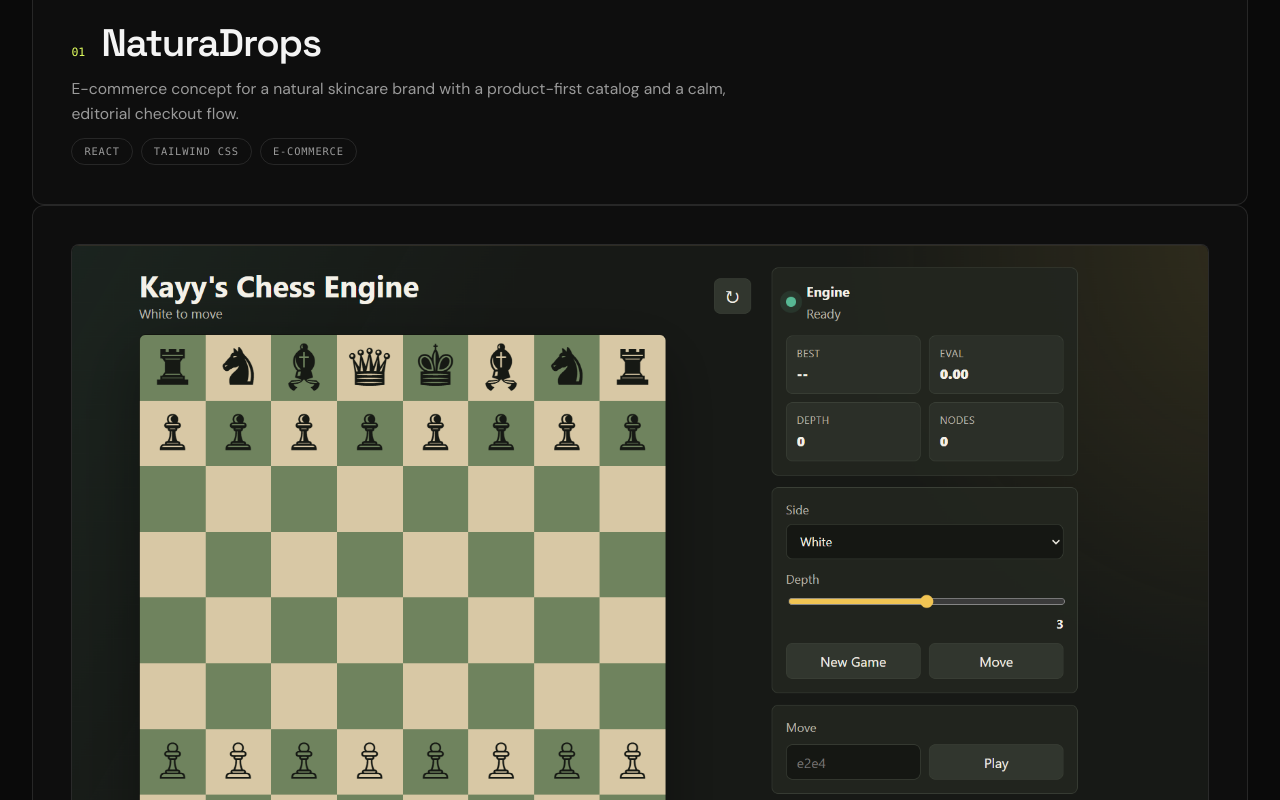
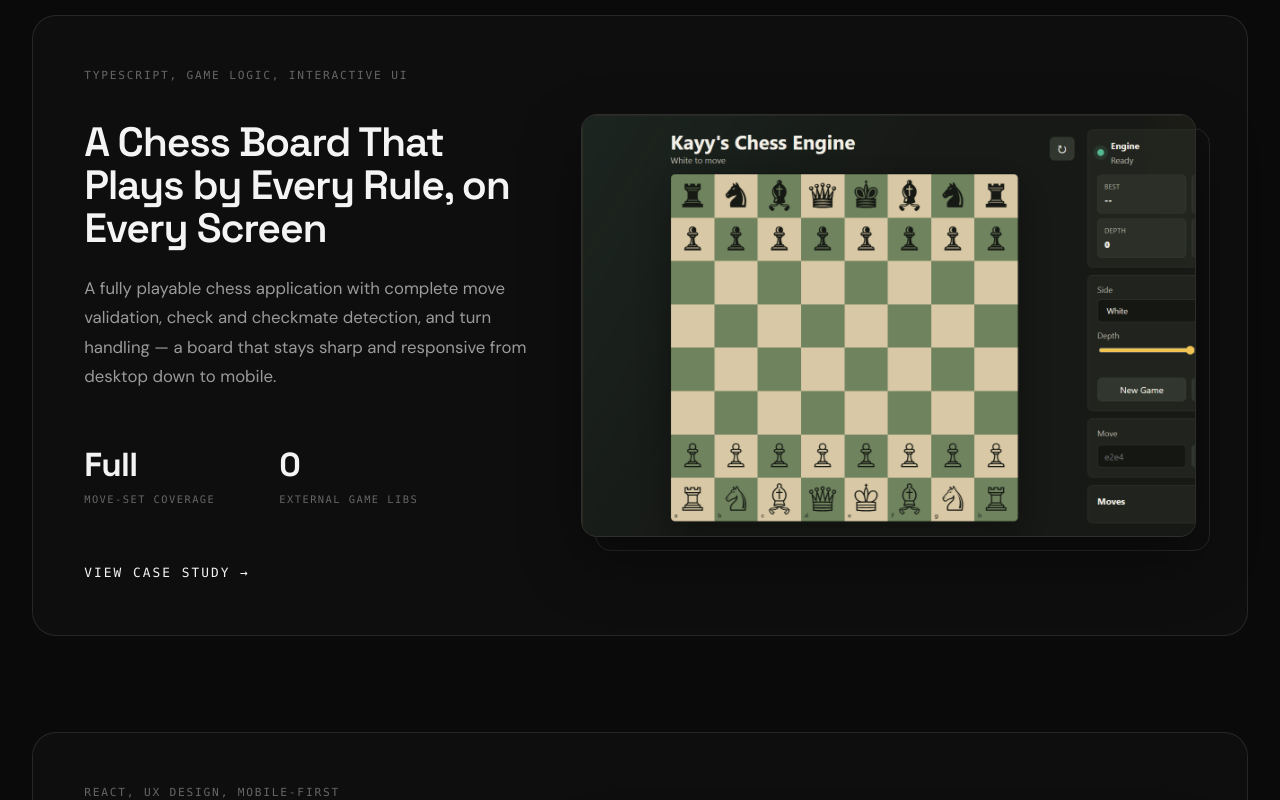
Before and after one commit to kayy-eci/PersonalPortofolio, a React (Vite) app: page / in a window 1280 px wide. Shown: the part 1820-2620 px from the top of the page. Built offline with nearby package versions, Linux system fonts and the light colour scheme.

Commit message:
add card for thw featured works

```diff
--- a/src/App.css
+++ b/src/App.css
@@ -209,16 +209,26 @@
 .work {
   padding-top: 10rem;
 }
-.work-head {
+.featured-head {
   display: flex;
   align-items: flex-end;
   justify-content: space-between;
   gap: 2rem;
-  margin-bottom: 5rem;
+  margin-bottom: 4.5rem;
 }
-.work-head h2 {
-  font-size: clamp(2rem, 4vw, 3.5rem);
-  margin: 0.75rem 0 0;
+.featured-heading {
+  font-size: clamp(2.75rem, 7vw, 6.25rem);
+  font-weight: 700;
+  letter-spacing: -0.02em;
+  line-height: 0.95;
+  margin: 0;
+}
+.featured-heading-solid {
+  color: var(--text-heading);
+}
+.featured-heading-outline {
+  color: transparent;
+  -webkit-text-stroke: 0.022em var(--text-heading);
 }
 .work-count {
   font-family: var(--font-mono);
@@ -228,124 +238,126 @@
   color: var(--muted);
   white-space: nowrap;
 }
-.stack-cards {
+/* Featured work cards */
+.featured-list {
   display: flex;
   flex-direction: column;
+  gap: 6rem;
 }
-.stack-card {
+.featured-card {
+  display: grid;
+  grid-template-columns: 42fr 58fr;
+  align-items: center;
+  gap: clamp(2.5rem, 4vw, 4.5rem);
+  background: #0e0e0e;
+  border: 1px solid var(--border-color);
+  border-radius: 24px;
+  padding: clamp(1.75rem, 4vw, 4rem);
+}
+.featured-info {
   display: flex;
   flex-direction: column;
-  justify-content: center;
-  gap: 1.75rem;
-  min-height: 92svh;
-  background: #0e0e0e;
-  border: 1px solid var(--border-color);
-  border-radius: 12px;
-  padding: clamp(1.25rem, 3vw, 2.5rem);
-  will-change: transform;
+  align-items: flex-start;
 }
-.stack-media {
-  position: relative;
-  aspect-ratio: 16 / 9;
-  overflow: hidden;
-  border-radius: 8px;
-  background: var(--bg-elev);
-  border: 1px solid var(--border-color);
+.featured-category {
+  font-family: var(--font-mono);
+  font-size: 0.7rem;
+  letter-spacing: 0.16em;
+  text-transform: uppercase;
+  color: var(--muted);
+  margin-bottom: 2.25rem;
 }
-.stack-media img {
-  width: 100%;
-  height: 100%;
-  object-fit: cover;
-  display: block;
-  transition: transform 0.8s cubic-bezier(0.16, 1, 0.3, 1);
+.featured-title {
+  font-size: clamp(2rem, 3.2vw, 3.1rem);
+  line-height: 1.05;
+  margin: 0 0 1.5rem;
 }
-.stack-card:hover .stack-media img {
-  transform: scale(1.02);
+.featured-desc {
+  font-size: 1.05rem;
+  line-height: 1.75;
+  color: var(--text-secondary);
+  max-width: 44ch;
+  margin: 0 0 3.5rem;
 }
-.stack-info {
+.featured-metrics {
+  display: flex;
+  flex-wrap: wrap;
+  gap: clamp(2.5rem, 5vw, 5rem);
+  margin-bottom: 3.5rem;
+}
+.featured-metric {
   display: flex;
   flex-direction: column;
-  gap: 0.75rem;
+  gap: 0.6rem;
 }
-.work-title-row {
-  display: flex;
-  align-items: baseline;
-  gap: 1rem;
+.featured-metric-value {
+  font-family: var(--font-display);
+  font-size: clamp(1.75rem, 2.6vw, 2.5rem);
+  font-weight: 700;
+  letter-spacing: -0.02em;
+  line-height: 1;
+  color: var(--text-heading);
 }
-.work-index {
+.featured-metric-label {
   font-family: var(--font-mono);
-  font-size: 0.72rem;
-  color: var(--accent);
-}
-.stack-info h3 {
-  font-size: clamp(1.6rem, 3vw, 2.4rem);
-  margin: 0;
-}
-.work-desc {
-  color: var(--text-secondary);
-  max-width: 62ch;
-  margin: 0;
-  font-size: 0.98rem;
-}
-.stack-year {
-  font-family: var(--font-mono);
-  font-size: 0.72rem;
+  font-size: 0.65rem;
   letter-spacing: 0.14em;
   text-transform: uppercase;
   color: var(--muted);
 }
-.card-links {
-  display: flex;
-  flex-wrap: wrap;
-  gap: 1.75rem;
-  margin-top: 0.5rem;
+.featured-cta {
+  display: inline-flex;
+  align-items: center;
+  gap: 0.6rem;
+  font-family: var(--font-mono);
+  font-size: 0.8rem;
+  font-weight: 500;
+  letter-spacing: 0.16em;
+  text-transform: uppercase;
+  color: var(--text-heading);
+  transition: color 0.25s ease;
 }
-.card-link {
-  display: inline-flex;
-  align-items: baseline;
-  gap: 0.45rem;
-  font-family: var(--font-display);
-  font-weight: 500;
-  font-size: 1rem;
-  color: var(--text-heading);
-  border-bottom: 1px solid var(--line-strong);
-  padding-bottom: 2px;
-  transition:
-    color 0.25s ease,
-    border-color 0.25s ease;
+.featured-cta .arrow {
+  transition: transform 0.35s cubic-bezier(0.16, 1, 0.3, 1);
 }
-.card-link:hover {
+a.featured-cta:hover {
   color: var(--accent);
-  border-color: var(--accent);
 }
-.card-link .arrow {
-  font-size: 0.85em;
-  color: var(--muted);
-  transition:
-    transform 0.35s cubic-bezier(0.16, 1, 0.3, 1),
-    color 0.25s ease;
+a.featured-cta:hover .arrow {
+  transform: translateX(5px);
 }
-.card-link:hover .arrow {
-  color: var(--accent);
-  transform: translate(3px, -3px);
+
+/* Featured showcase */
+.featured-showcase {
+  position: relative;
 }
-.work-tags {
-  list-style: none;
-  display: flex;
-  flex-wrap: wrap;
-  gap: 0.5rem;
-  margin: 0;
-  padding: 0;
+.featured-frame {
+  position: absolute;
+  inset: 0;
+  transform: translate(14px, 14px);
+  border: 1px solid var(--border-color);
+  border-radius: 16px;
+  pointer-events: none;
 }
-.tag {
-  font-family: var(--font-mono);
-  font-size: 0.65rem;
-  text-transform: uppercase;
-  letter-spacing: 0.08em;
-  color: var(--text-secondary);
+.featured-viewport {
+  position: relative;
+  overflow: hidden;
+  border-radius: 16px;
   border: 1px solid var(--border-color);
-  border-radius: 999px;
-  padding: 0.25rem 0.75rem;
+  background: #161616;
+  aspect-ratio: 16 / 11;
+  box-shadow: 0 24px 60px rgba(0, 0, 0, 0.35);
+}
+.featured-media {
+  position: absolute;
+  top: 0;
+  left: 0;
+  width: 112%;
+  height: 100%;
+  object-fit: cover;
+  object-position: left center;
+  display: block;
+  will-change: transform;
 }
 
 /* Skills */
@@ -753,14 +765,29 @@
     gap: 1.5rem;
     margin-top: 4.5rem;
   }
-  .stack-cards {
+  .featured-list {
     gap: 4.5rem;
   }
-  .stack-card {
-    min-height: auto;
-    border-radius: 10px;
+  .featured-head {
+    flex-direction: column;
+    align-items: flex-start;
+    gap: 1.25rem;
+    margin-bottom: 3.5rem;
   }
-  .work-tags {
-    justify-content: flex-start;
+  .featured-card {
+    grid-template-columns: 1fr;
+    gap: 2.75rem;
+  }
+  .featured-category {
+    margin-bottom: 1.75rem;
+  }
+  .featured-desc {
+    margin-bottom: 2.75rem;
+  }
+  .featured-metrics {
+    margin-bottom: 2.75rem;
+  }
+  .featured-viewport {
+    aspect-ratio: 16 / 12;
   }
 }
--- /dev/null
+++ b/src/components/FeaturedWork.tsx
@@ -0,0 +1,137 @@
+import { useLayoutEffect, useRef } from "react";
+import { gsap } from "gsap";
+import { ScrollTrigger } from "gsap/ScrollTrigger";
+
+gsap.registerPlugin(ScrollTrigger);
+
+export interface FeaturedWorkMetric {
+  value: string;
+  label: string;
+}
+
+export interface FeaturedWorkMedia {
+  type: "image" | "video";
+  src: string;
+  poster?: string;
+  alt?: string;
+}
+
+interface FeaturedWorkProps {
+  category: string;
+  title: string;
+  description: string;
+  metrics: FeaturedWorkMetric[];
+  media: FeaturedWorkMedia;
+  cta: string;
+  href?: string;
+}
+
+const FeaturedWork = ({
+  category,
+  title,
+  description,
+  metrics,
+  media,
+  cta,
+  href,
+}: FeaturedWorkProps) => {
+  const cardRef = useRef<HTMLElement>(null);
+
+  useLayoutEffect(() => {
+    const card = cardRef.current;
+    if (!card) return;
+    if (window.matchMedia("(prefers-reduced-motion: reduce)").matches) return;
+
+    const ctx = gsap.context(() => {
+      gsap.fromTo(
+        ".featured-media",
+        { xPercent: 0, yPercent: 0, scale: 1 },
+        {
+          xPercent: -6,
+          yPercent: 1.5,
+          scale: 1.04,
+          ease: "none",
+          scrollTrigger: {
+            trigger: card,
+            start: "top bottom",
+            end: "bottom top",
+            scrub: true,
+          },
+        },
+      );
+    }, card);
+
+    return () => ctx.revert();
+  }, []);
+
+  const renderMedia = () => {
+    if (media.type === "video") {
+      return (
+        <video
+          className="featured-media"
+          src={media.src}
+          poster={media.poster}
+          autoPlay
+          muted
+          loop
+          playsInline
+        />
+      );
+    }
+    return (
+      <img
+        className="featured-media"
+        src={media.src}
+        alt={media.alt ?? ""}
+        loading="lazy"
+      />
+    );
+  };
+
+  return (
+    <article className="featured-card cursor-target" ref={cardRef}>
+      <div className="featured-info">
+        <span className="featured-category">{category}</span>
+        <h3 className="featured-title">{title}</h3>
+        <p className="featured-desc">{description}</p>
+
+        <div className="featured-metrics">
+          {metrics.map((metric) => (
+            <div className="featured-metric" key={metric.label}>
+              <span className="featured-metric-value">{metric.value}</span>
+              <span className="featured-metric-label">{metric.label}</span>
+            </div>
+          ))}
+        </div>
+
+        {href ? (
+          <a
+            className="featured-cta"
+            href={href}
+            target="_blank"
+            rel="noopener noreferrer"
+          >
+            {cta}
+            <span className="arrow" aria-hidden="true">
+              →
+            </span>
+          </a>
+        ) : (
+          <span className="featured-cta">
+            {cta}
+            <span className="arrow" aria-hidden="true">
+              →
+            </span>
+          </span>
+        )}
+      </div>
+
+      <div className="featured-showcase">
+        <span className="featured-frame" aria-hidden="true" />
+        <div className="featured-viewport">{renderMedia()}</div>
+      </div>
+    </article>
+  );
+};
+
+export default FeaturedWork;
--- a/src/components/Work.tsx
+++ b/src/components/Work.tsx
@@ -1,41 +1,52 @@
+import FeaturedWork from "./FeaturedWork";
+
 interface Project {
+  category: string;
   title: string;
   description: string;
+  metrics: { value: string; label: string }[];
   image: string;
-  tags: string[];
-  year?: string;
   liveUrl?: string;
   repoUrl?: string;
 }
 
 const projects: Project[] = [
   {
-    title: "NaturaDrops",
+    category: "E-COMMERCE, REACT, TAILWIND CSS, UI DESIGN",
+    title: "A Calm, Product-First Storefront for Natural Skincare",
     description:
-      "E-commerce concept for a natural skincare brand with a product-first catalog and a calm, editorial checkout flow.",
+      "An e-commerce concept that lets the product do the talking — a catalog built around imagery, quiet typography, and an editorial checkout flow designed to feel as clean as the formulas it sells.",
+    metrics: [
+      { value: "3 wks", label: "CONCEPT TO SHIP" },
+      { value: "100%", label: "RESPONSIVE COVERAGE" },
+    ],
     image: "/project/NaturaDrops.png",
-    tags: ["React", "Tailwind CSS", "E-commerce"],
-    year: "",
     liveUrl: "",
     repoUrl: "",
   },
   {
-    title: "ChessGame",
+    category: "TYPESCRIPT, GAME LOGIC, INTERACTIVE UI",
+    title: "A Chess Board That Plays by Every Rule, on Every Screen",
     description:
-      "Interactive chess application with full move validation, turn handling, and a board that stays playable on any screen size.",
+      "A fully playable chess application with complete move validation, check and checkmate detection, and turn handling — a board that stays sharp and responsive from desktop down to mobile.",
+    metrics: [
+      { value: "Full", label: "MOVE-SET COVERAGE" },
+      { value: "0", label: "EXTERNAL GAME LIBS" },
+    ],
     image: "/project/ChessGame.png",
-    tags: ["TypeScript", "Game Logic", "UI"],
-    year: "",
     liveUrl: "",
     repoUrl: "",
   },
   {
-    title: "Rebites",
+    category: "REACT, UX DESIGN, MOBILE-FIRST",
+    title: "Food Ordering Built for Speed, from Craving to Checkout",
     description:
-      "Food ordering experience focused on speed: browse, customize, and order in as few taps as possible.",
+      "A mobile-first ordering experience focused on momentum — browse the menu, customize the order, and check out in as few taps as possible without losing the appetite for detail.",
+    metrics: [
+      { value: "3 taps", label: "MINIMUM ORDER PATH" },
+      { value: "60fps", label: "INTERACTION TARGET" },
+    ],
     image: "/project/Rebites.png",
-    tags: ["React", "UX", "Mobile-first"],
-    year: "",
     liveUrl: "",
     repoUrl: "",
   },
@@ -44,78 +55,30 @@ const projects: Project[] = [
 const Work = () => {
   return (
     <section className="section work" id="work">
-      <div className="work-head">
-        <div>
-          <span className="meta-label">Selected work</span>
-          <h2>Things I've built.</h2>
-        </div>
+      <div className="featured-head">
+        <h2 className="featured-heading">
+          <span className="featured-heading-solid">FEATURED</span>{" "}
+          <span className="featured-heading-outline">WORK</span>
+        </h2>
         <span className="work-count">03 projects</span>
       </div>
 
-      <div className="stack-cards">
-        {projects.map((project, i) => (
-          <article className="stack-card cursor-target" key={project.title}>
-            <div className="stack-media">
-              <img
-                src={project.image}
-                alt={`${project.title} preview`}
-                loading={i === 0 ? undefined : "lazy"}
-              />
-            </div>
-
-            <div className="stack-info">
-              <div className="work-title-row">
-                <span className="work-index">
-                  {String(i + 1).padStart(2, "0")}
-                </span>
-                <h3>{project.title}</h3>
-                {project.year ? (
-                  <span className="stack-year">{project.year}</span>
-                ) : null}
-              </div>
-
-              <p className="work-desc">{project.description}</p>
-
-              <ul className="work-tags">
-                {project.tags.map((tag) => (
-                  <li key={tag} className="tag">
-                    {tag}
-                  </li>
-                ))}
-              </ul>
-
-              {(project.liveUrl || project.repoUrl) && (
-                <div className="card-links">
-                  {project.liveUrl && (
-                    <a
-                      className="card-link"
-                      href={project.liveUrl}
-                      target="_blank"
-                      rel="noopener noreferrer"
-                    >
-                      Visit site{" "}
-                      <span className="arrow" aria-hidden="true">
-                        ↗
-                      </span>
-                    </a>
-                  )}
-                  {project.repoUrl && (
-                    <a
-                      className="card-link"
-                      href={project.repoUrl}
-                      target="_blank"
-                      rel="noopener noreferrer"
-                    >
-                      GitHub{" "}
-                      <span className="arrow" aria-hidden="true">
-                        ↗
-                      </span>
-                    </a>
-                  )}
-                </div>
-              )}
-            </div>
-          </article>
+      <div className="featured-list">
+        {projects.map((project) => (
+          <FeaturedWork
+            key={project.title}
+            category={project.category}
+            title={project.title}
+            description={project.description}
+            metrics={project.metrics}
+            media={{
+              type: "image",
+              src: project.image,
+              alt: `${project.title} preview`,
+            }}
+            cta="VIEW CASE STUDY"
+            href={project.liveUrl || project.repoUrl || undefined}
+          />
         ))}
       </div>
     </section>
```
Also changed, not shown: src/App.tsx (+20 -52 lines), public/design/inspiration1.png (added).
